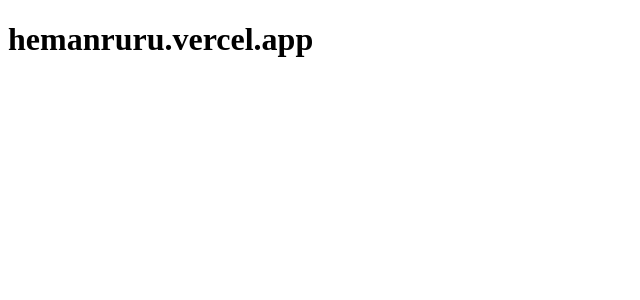
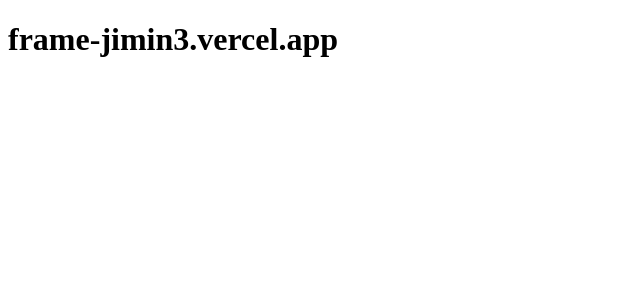
Before and after one commit to hemanruru0715/frame_jimin3, a Next.js app: page / in a window 1280 px wide. Shown: the top 300 px of the page, without its empty margins (0-640 px from the left). Built offline with nearby package versions, Linux system fonts and the light colour scheme; what @coinbase/onchainkit would draw is missing.

Commit message:
메인페이지 수정

```diff
--- a/app/page.tsx
+++ b/app/page.tsx
@@ -11,7 +11,7 @@
     {
       action: 'link',
       label: '🔄Share',
-      target: 'https://warpcast.com/~/compose?text=Check your Moxie stats. Frame by @hemanruru&embeds[]=https://hemanruru.vercel.app/'
+      target: 'https://warpcast.com/~/compose?text=Check your Moxie stats. Frame by @hemanruru&embeds[]=https://frame-jimin3.vercel.app/'
     },
   ],
   image: {
@@ -26,11 +26,11 @@
 export const metadata: Metadata = {
   title: 'hemanruru.vercel.app',
   description: 'LFG',
-  metadataBase: new URL('https://hemanruru.vercel.app'),  // 기본 URL 설정
+  metadataBase: new URL('https://frame-jimin3.vercel.app'),  // 기본 URL 설정
   openGraph: {
-    title: 'hemanruru.vercel.app',
+    title: 'frame-jimin3.vercel.app',
     description: 'Check the MOXIE stats',
-     images: [`${NEXT_PUBLIC_URL}/mainImage.png`],
+     images: [`${NEXT_PUBLIC_URL}/thanksgiving_day.png`],
   },
   other: {
     ...frameMetadata,
@@ -40,7 +40,7 @@
 export default function Page() {
   return (
     <>
-      <h1>hemanruru.vercel.app</h1>
+      <h1>frame-jimin3.vercel.app</h1>
     </>
   );
 }
```
